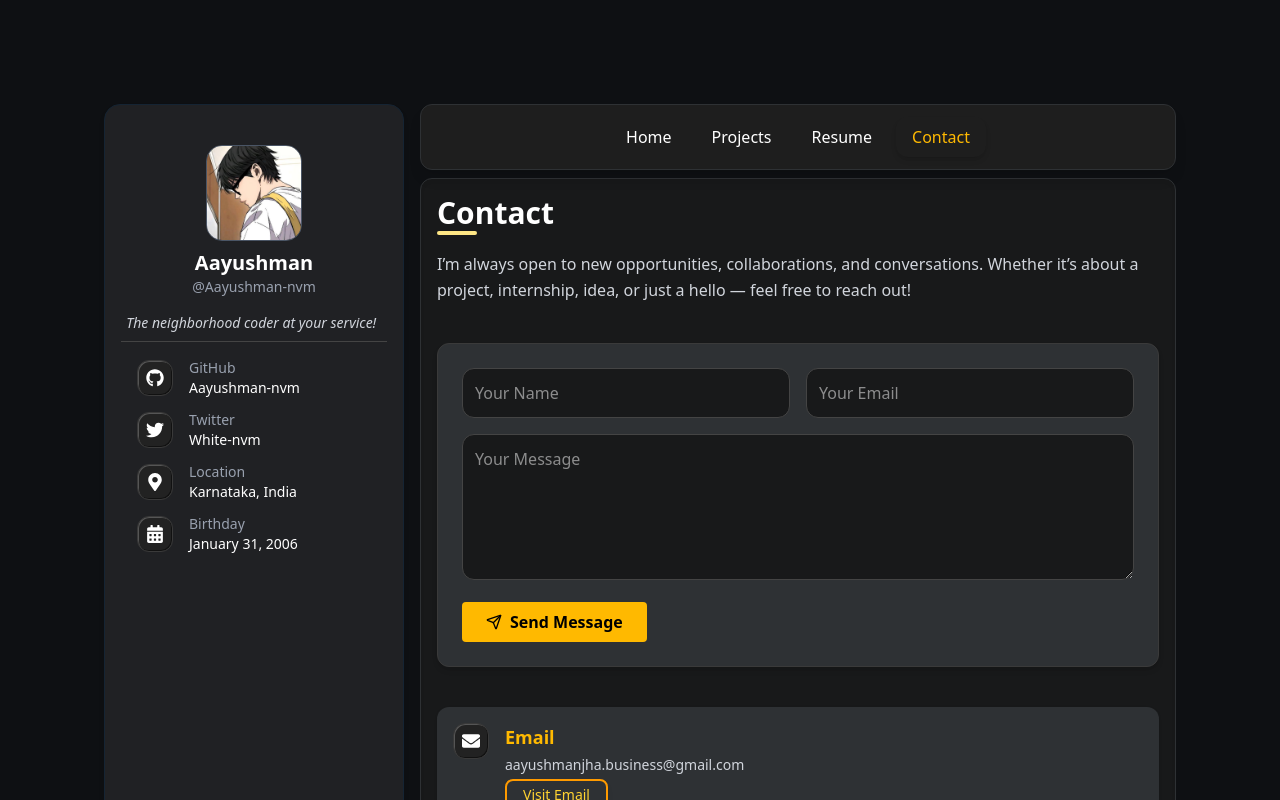
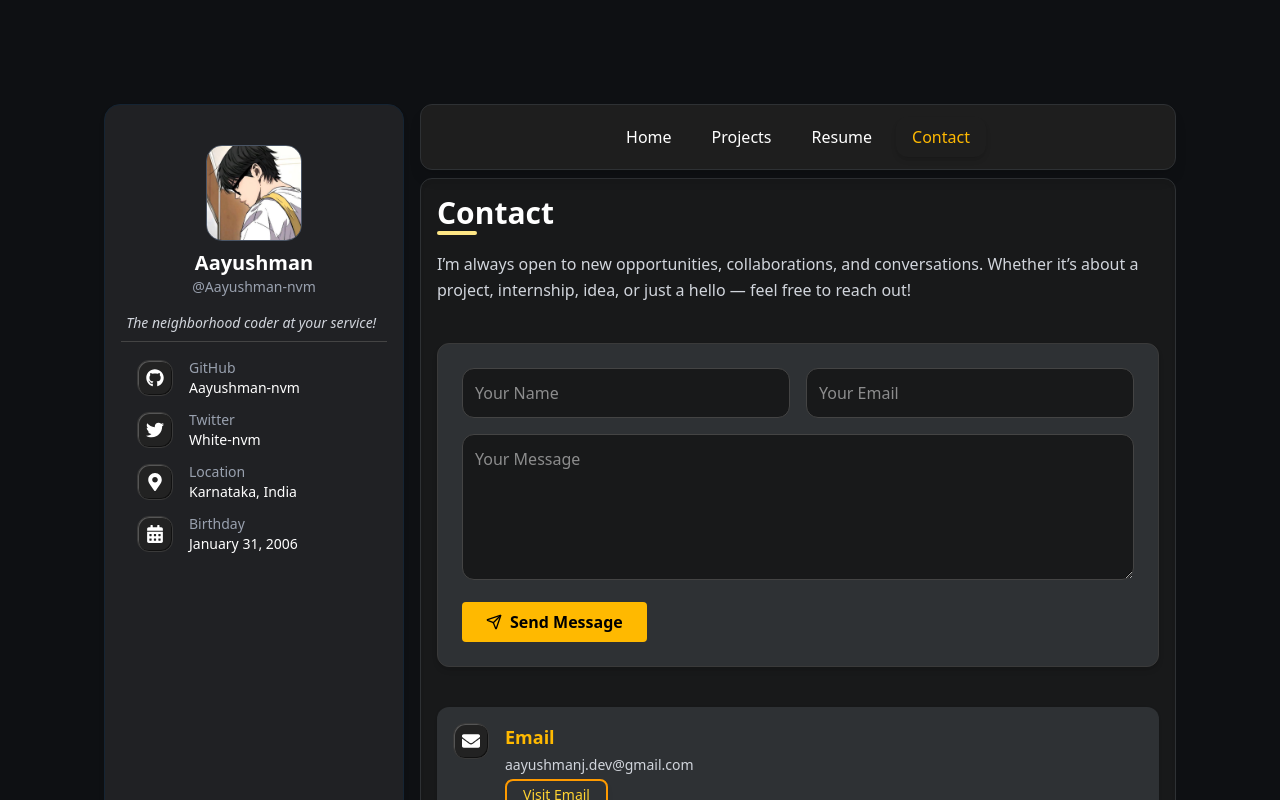
Before and after one commit to Aayushman-nvm/Aayushman-Portfolio, a React (Vite) app: page /contact in a window 1280 px wide. Shown: the top 800 px of the page. Built offline with nearby package versions, Linux system fonts and the light colour scheme.

Commit message:
Contact email updated

```diff
--- a/src/pages/Contact.jsx
+++ b/src/pages/Contact.jsx
@@ -29,8 +29,8 @@ function Contact() {
     {
       icon: <FaEnvelope size={18} />,
       label: "Email",
-      value: "aayushmanjha.business@gmail.com",
-      link: "mailto:aayushmanjha.business@gmail.com"
+      value: "aayushmanj.dev@gmail.com",
+      link: "mailto:aayushmanjha.dev@gmail.com"
     },
     {
       icon: <FaTwitter size={18} />,
```
